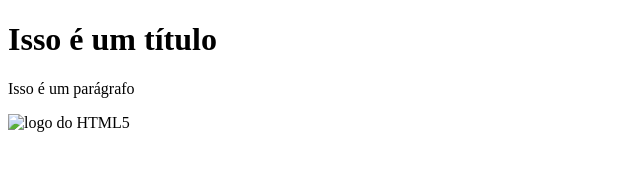
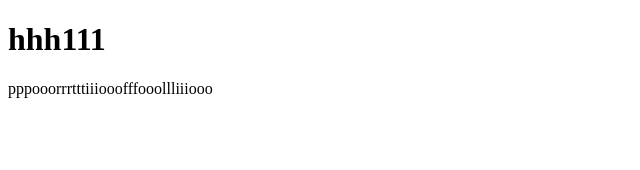
Before and after one commit to souleoheringer-cloud/meu-primeiro-site, a plain HTML site: page alura.html in a window 1280 px wide. Shown: the whole page, without its empty margins (0-640 px from the left). Drawn offline with Linux system fonts and the light colour scheme.

Commit message:
atualizando a estrutura do HTML e corrigindo o título do portfólio

```diff
--- a/alura.html
+++ b/alura.html
@@ -1,12 +1,20 @@
 <!DOCTYPE html>
-<html>
-    <head>
-        <title>portfolio</title>
-    </head>
-    <body>
-
-        <h1>Isso é um título</h1>
-        <p>Isso é um parágrafo</p>
-        <img src="html-5.png" alt="logo do HTML5" width="1000">
-        </body>
+<html lang="pt-br">
+<head>
+    <meta charset="UTF-8">
+    <meta name="viewport" content="width=device-width, initial-scale=1.0">
+    <title>PPPooorrrtttiiifffooollliiiooo</title>
+</head>
+<body>
+    <header></header>
+    <main>
+        <h1>
+hhh111
+        </h1>
+        <p>
+            pppooorrrtttiiiooofffooollliiiooo
+        </p>
+    </main>
+    <footer></footer>
+</body>
 </html>
```
